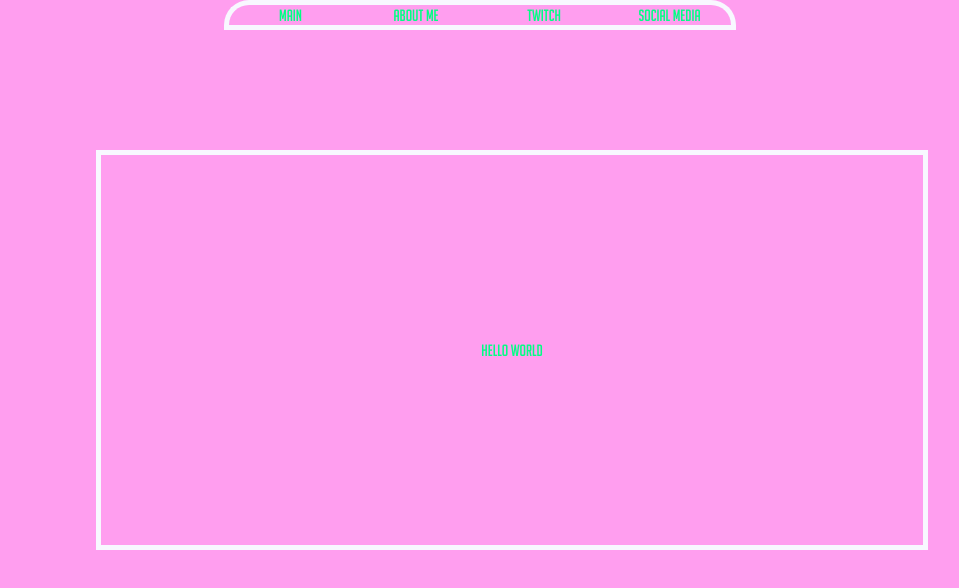
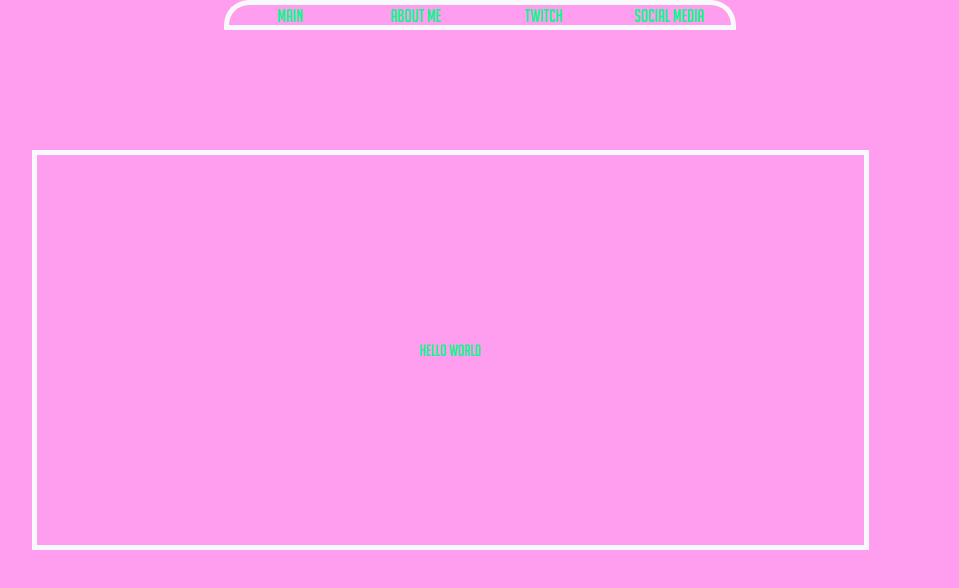
Before and after one commit to KLawsonDevelopment/iammanny, a React (Create React App) app: page / in a window 1280 px wide. Shown: the top 588 px of the page, without its empty margins (160-1119 px from the left). Built offline with nearby package versions, Linux system fonts and the light colour scheme.

Commit message:
Created a slide animation for the front page on click, now working on easing.

```diff
--- a/src/components/MainPage.js
+++ b/src/components/MainPage.js
@@ -4,7 +4,8 @@ class MainPage extends Component {
     render() {
         return (
             <div className='mainBox'>
-                <div className='centerPage'>Hello World</div>
+                <div className='animationPiece'></div>
+                <div className='centerPage' id='centerPage'>Hello World</div>
             </div>
         );
     }
--- a/src/components/NavBar.js
+++ b/src/components/NavBar.js
@@ -1,13 +1,23 @@
 import React, { Component } from 'react';
+import anime from 'animejs'
 
 class navbar extends Component {
+
+    testFunction () {
+        anime ({
+            targets: '.animationPiece',
+            width: '100%',
+            direction: 'alternate'
+        })
+    }
+
     render() {
         return (
             <div className='navBar'>
-                <a href='#' className='mainLink'>Main</a>
-                <a href='#' className='aboutLink'>About Me</a>
-                <a href='#' className='twitchLink'>Twitch</a>
-                <a href='#' className='socialLink'>Social Media</a>
+                <button className='mainLink' onClick={this.testFunction}>Main</button>
+                <button className='aboutLink' >About Me</button>
+                <button className='twitchLink'>Twitch</button>
+                <button className='socialLink'>Social Media</button>
             </div>
         );
     }
--- a/src/index.css
+++ b/src/index.css
@@ -13,14 +13,19 @@ body {
   color: rgb(0, 255, 132)
 }
 
-body a {
+
+
+body button {
+  font-family: 'BigNoodleTilting';
   text-decoration: none;
-  color: rgb(0, 255, 132)
+  color: rgb(0, 255, 132);
+  background-color: rgb(255, 158, 239);
+  border: none;
 }
 
 .mainBox {
   display: grid;
-  grid-template-columns: 20vw  65vw 15vw;
+  grid-template-columns: 15vw 5px 65vw auto;
   grid-template-rows: 15vh 50vh 15vh;
 }
 
@@ -28,9 +33,24 @@ body a {
   display: flex;
   justify-content: center;
   align-items: center;
-  grid-column: 2;
+  grid-column: 3;
   grid-row: 2;
-  border: 5px solid rgb(248,248,255);
+  border-right: 5px solid rgb(248,248,255);
+  border-top: 5px solid rgb(248,248,255);
+  border-bottom: 5px solid rgb(248,248,255);
+}
+
+.animationPiece{
+  grid-column-start: 2;
+  grid-column-end: 4;
+  grid-row: 2;
+  background-color: rgb(248,248,255);
+  width: 5px;
+  z-index: 1;
+}
+
+.showClass {
+  visibility: visible;
 }
 
 
@@ -49,6 +69,7 @@ body a {
   border-top: 5px solid rgb(248,248,255);
   border-bottom: 5px solid rgb(248,248,255);
   border-top-left-radius: 25px;
+  font-size: large;
 }
 
 .aboutLink {
@@ -58,6 +79,7 @@ body a {
   grid-column: 3;
   border-top: 5px solid rgb(248,248,255);
   border-bottom: 5px solid rgb(248,248,255);
+  font-size: large;
 }
 
 .twitchLink {
@@ -67,6 +89,7 @@ body a {
   grid-column: 4;
   border-top: 5px solid rgb(248,248,255);
   border-bottom: 5px solid rgb(248,248,255);
+  font-size: large;
 }
 
 .socialLink{
@@ -78,4 +101,5 @@ body a {
   border-bottom: 5px solid rgb(248,248,255);
   border-right: 5px solid rgb(248,248,255);
   border-top-right-radius: 25px;
+  font-size: large;
 }
```
